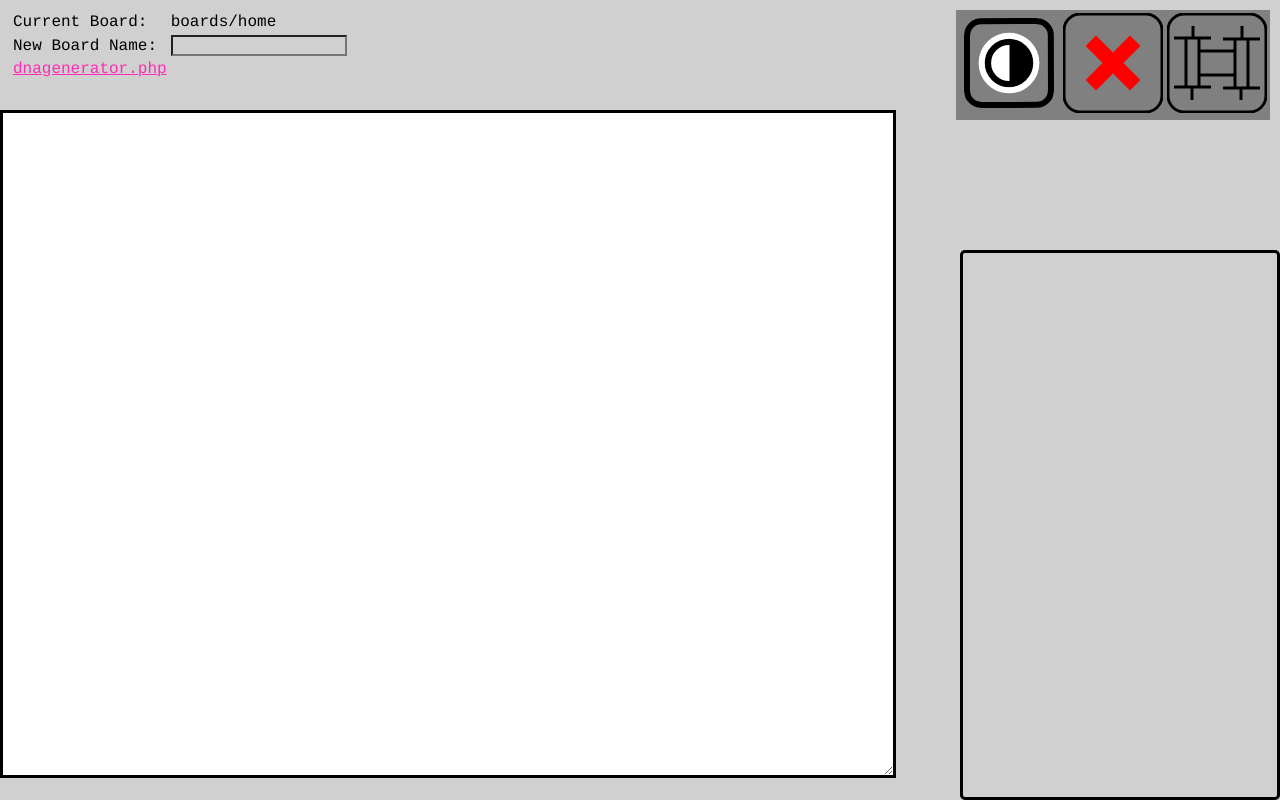
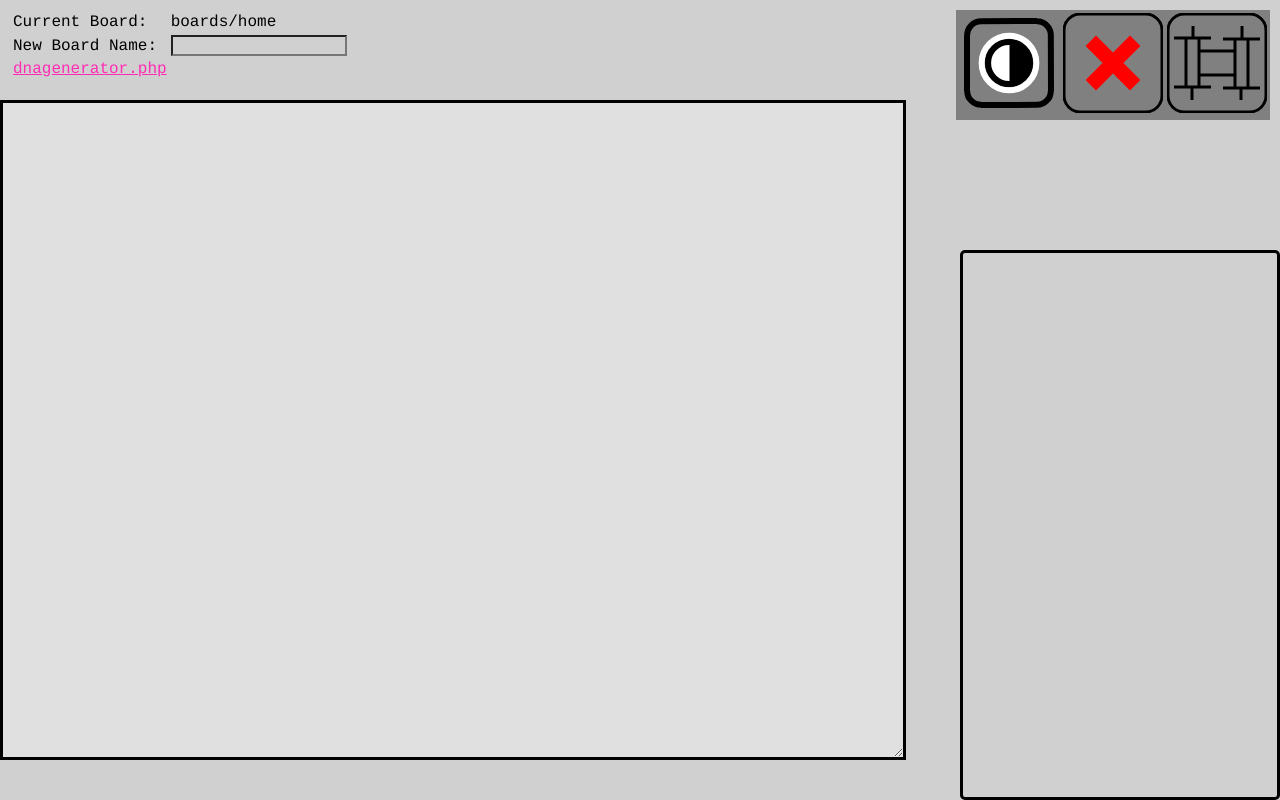
Before and after one commit to LafeLabs/boardserver, a plain HTML site: page index.html in a window 1280 px wide. Both pictures are taken after a click on the element 1009 px from the left and 65 px from the top of the page. Drawn offline with Linux system fonts and the light colour scheme; no server answers.

Commit message:
i think this thing might actually be done!

```diff
--- a/index.html
+++ b/index.html
@@ -71,6 +71,9 @@ https://cloud9-sdk.readme.io/docs/language-mode
 
 <script>
 
+document.getElementById("maineditor").style.top = "100px";
+document.getElementById("maineditor").style.height = (innerHeight - 150).toString() + "px";
+
 prototypescroll = "name board";
 
 currentFile = "boards/home";
@@ -78,8 +81,7 @@ var httpc = new XMLHttpRequest();
 httpc.onreadystatechange = function() {
     if (this.readyState == 4 && this.status == 200) {
         filedata = this.responseText;
-        setmode();
-        editor.setValue(filedata);
+        document.getElementById("maineditor").value = filedata;
         document.getElementById("currentfilename").innerHTML = currentFile;
     }
 };
@@ -145,7 +147,8 @@ lightmode = false;
 document.getElementById("lightdarkbutton").onclick = function(){
     lightmode = !lightmode;
     if(lightmode){
-
+        document.getElementById("maineditor").style.backgroundColor = "#e0e0e0";
+        document.getElementById("maineditor").style.color = "black";
         document.body.style.backgroundColor = "#d0d0d0";
         document.body.style.color = "black";
         document.getElementById("newscrollinput").style.backgroundColor = "#d0d0d0";
@@ -153,7 +156,8 @@ document.getElementById("lightdarkbutton").onclick = function(){
 
     }
     else{
-
+        document.getElementById("maineditor").style.backgroundColor = "#303030";
+        document.getElementById("maineditor").style.color = "white";
         document.body.style.backgroundColor = "#202020";
         document.body.style.color = "white";
         document.getElementById("newscrollinput").style.backgroundColor = "#202020";
@@ -292,10 +296,13 @@ input{
     left:0%;
     top:5em;
     bottom:1em;
-    right:30%;
+    width:70%;
+    height:90%;
     font-size:22px;
     border:solid;
     border-color:black;
+    background-color:#303030;
+    color:white;
 }
 .button{
     cursor:pointer;
```
Also changed, not shown: 2 other files.
